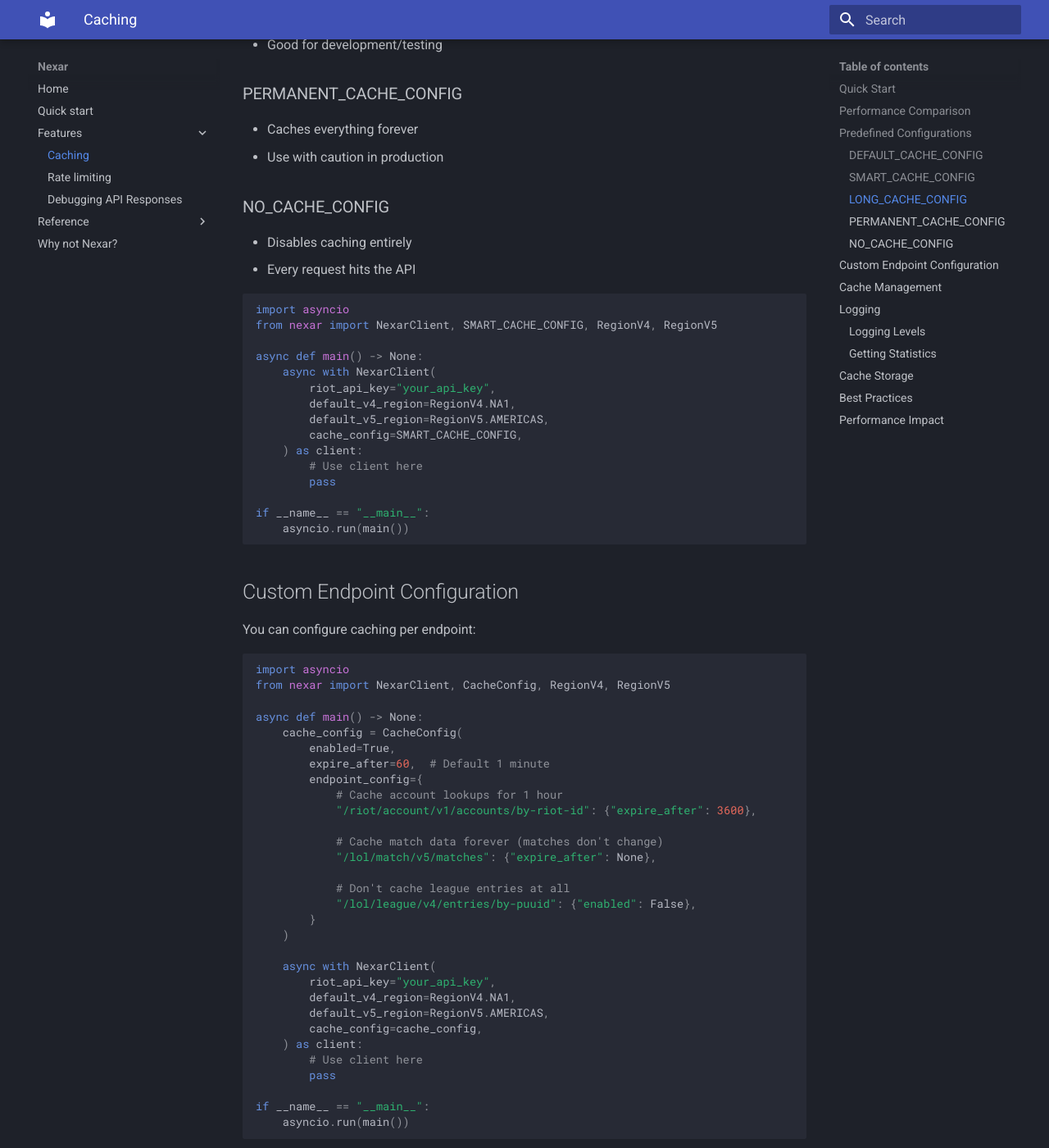
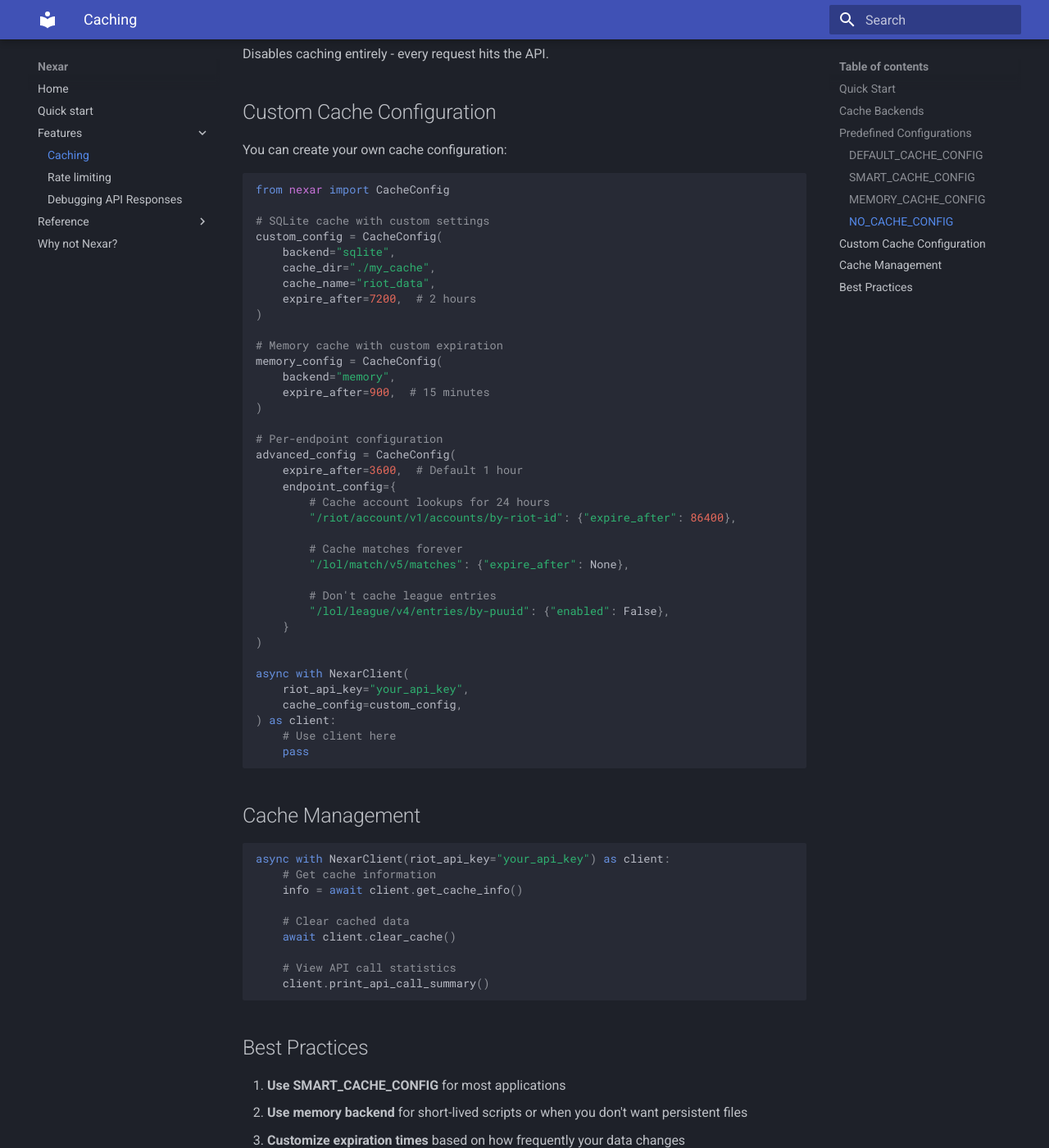
Before and after one commit to JoshPaulie/nexar, an MkDocs documentation site: the page built from docs/client-features/caching.md, in a window 1280 px wide and 1400 px high, scrolled down 2043 px. Shown: the whole window at 82% size. Built offline with MkDocs 1.6.1 and Material for MkDocs 9.7.7, drawn with Linux system fonts in a browser that asks for light colours; some of the changed text lies outside the part shown.

Commit message:
feat: implement memory caching; remove bad cache presets (remove from __init__); update docs

````diff
--- a/docs/client-features/caching.md
+++ b/docs/client-features/caching.md
@@ -1,152 +1,21 @@
 # Caching in Nexar
 
-Nexar includes built-in caching functionality using `aiohttp-client-cache` to reduce API calls and improve performance.
+!!! note
+
+    This is a bit of a more advanced topic, involving the actual under-the-hood API calls to Riot, which Nexar tries to hide from the user.
+
+    By and large, simply use the SMART_CACHE_CONFIG:
+    ```python
+    -8<-- "quick_start/01_client_demo.py:declaration"
+    ```
+
+    This keeps a local, persistent storage of data to reduce API calls.
+
+Nexar includes built-in caching functionality to reduce API calls and improve performance. Cached responses are stored locally and reused until they expire.
 
 ## Quick Start
 
-```python
-import asyncio
-from nexar import NexarClient, CacheConfig, RegionV4, RegionV5
-
-async def main() -> None:
-    # Basic caching (1 hour default TTL)
-    async with NexarClient(
-        riot_api_key="your_api_key",
-        default_v4_region=RegionV4.NA1,
-        default_v5_region=RegionV5.AMERICAS,
-    ) as client:
-        # Use client here
-        pass
-
-    # Custom cache configuration
-    cache_config = CacheConfig(
-        enabled=True,
-        cache_name="my_cache",
-        expire_after=3600,  # 1 hour in seconds
-        backend="sqlite",   # or "memory", "filesystem", etc.
-    )
-
-    async with NexarClient(
-        riot_api_key="your_api_key",
-        default_v4_region=RegionV4.NA1,
-        default_v5_region=RegionV5.AMERICAS,
-        cache_config=cache_config,
-    ) as client:
-        # Use client here
-        pass
-
-if __name__ == "__main__":
-    asyncio.run(main())
-```
-
-## Performance Comparison
-
-Real-world performance improvements with caching:
-
-```python
-import asyncio
-from nexar import NexarClient, SMART_CACHE_CONFIG, RegionV4, RegionV5
-
-async def main() -> None:
-    async with NexarClient(
-        riot_api_key="your_api_key",
-        default_v4_region=RegionV4.NA1,
-        default_v5_region=RegionV5.AMERICAS,
-        cache_config=SMART_CACHE_CONFIG,
-    ) as client:
-        # First call hits the API (~200-400ms)
-        player = client.get_player("bexli", "bex")
-
-        # Second call uses cache (~2-5ms, 80-100x faster!)
-        player = client.get_player("bexli", "bex")
-
-if __name__ == "__main__":
-    asyncio.run(main())
-```
-## Predefined Configurations
-
-Nexar provides several predefined cache configurations:
-
-### DEFAULT_CACHE_CONFIG
-- Caches all endpoints for 1 hour
-- Uses SQLite backend
-- Good for general use
-
-### SMART_CACHE_CONFIG
-- Different TTL for different endpoint types:
-  - Account/Summoner data: 24 hours (rarely changes)
-  - Match data: Forever (matches are immutable)
-  - League entries: 5 minutes (rankings change frequently)
-  - Match IDs: 1 minute (new matches appear)
-
-### LONG_CACHE_CONFIG
-- Caches everything for 24 hours
-- Good for development/testing
-
-### PERMANENT_CACHE_CONFIG
-- Caches everything forever
-- Use with caution in production
-
-### NO_CACHE_CONFIG
-- Disables caching entirely
-- Every request hits the API
-
-```python
-import asyncio
-from nexar import NexarClient, SMART_CACHE_CONFIG, RegionV4, RegionV5
-
-async def main() -> None:
-    async with NexarClient(
-        riot_api_key="your_api_key",
-        default_v4_region=RegionV4.NA1,
-        default_v5_region=RegionV5.AMERICAS,
-        cache_config=SMART_CACHE_CONFIG,
-    ) as client:
-        # Use client here
-        pass
-
-if __name__ == "__main__":
-    asyncio.run(main())
-```
-
-## Custom Endpoint Configuration
-
-You can configure caching per endpoint:
-
-```python
-import asyncio
-from nexar import NexarClient, CacheConfig, RegionV4, RegionV5
-
-async def main() -> None:
-    cache_config = CacheConfig(
-        enabled=True,
-        expire_after=60,  # Default 1 minute
-        endpoint_config={
-            # Cache account lookups for 1 hour
-            "/riot/account/v1/accounts/by-riot-id": {"expire_after": 3600},
-
-            # Cache match data forever (matches don't change)
-            "/lol/match/v5/matches": {"expire_after": None},
-
-            # Don't cache league entries at all
-            "/lol/league/v4/entries/by-puuid": {"enabled": False},
-        }
-    )
-
-    async with NexarClient(
-        riot_api_key="your_api_key",
-        default_v4_region=RegionV4.NA1,
-        default_v5_region=RegionV5.AMERICAS,
-        cache_config=cache_config,
-    ) as client:
-        # Use client here
-        pass
-
-if __name__ == "__main__":
-    asyncio.run(main())
-```
-
-## Cache Management
+By default, Nexar uses "dumb" caching, which caches all responses for an hour, regardless of the endpoint:
 
 ```python
 import asyncio
@@ -158,110 +27,115 @@
         default_v4_region=RegionV4.NA1,
         default_v5_region=RegionV5.AMERICAS,
     ) as client:
-        # Get cache information
-        info = await client.get_cache_info()
-        print(info)
-        # {'enabled': True, 'backend': 'sqlite', 'cache_name': 'nexar_cache', ...}
+        # First call hits the API
+        player = await client.get_player("bexli", "bex")
 
-        # Clear all cached data
-        await client.clear_cache()
-
-        # Check API call count (includes both fresh and cached calls)
-        client.print_api_call_summary()
+        # Second call uses cached data
+        player = await client.get_player("bexli", "bex")
 
 if __name__ == "__main__":
     asyncio.run(main())
 ```
 
-## Logging
+## Cache Backends
 
-Enable logging to see cache hits and misses:
+Nexar supports two cache backends:
+
+- **SQLite** (default): Persistent cache stored in a file
+- **Memory**: Fast in-memory cache (cleared when application exits)
 
 ```python
-import asyncio
-import logging
-from nexar import NexarClient, configure_logging, RegionV4, RegionV5
+from nexar import CacheConfig, MEMORY_CACHE_CONFIG
 
-async def main() -> None:
-    # Configure Nexar logging (default level is INFO)
-    configure_logging(logging.INFO)
-
-    # Or enable debug logging for more details
-    configure_logging(logging.DEBUG)
-
-    # Create your client and make API calls
-    async with NexarClient(
-        riot_api_key="your_api_key",
-        default_v4_region=RegionV4.NA1,
-        default_v5_region=RegionV5.AMERICAS,
-    ) as client:
-        # Make API calls here
-        pass
-
-if __name__ == "__main__":
-    asyncio.run(main())
+# Memory cache example
+async with NexarClient(
+    riot_api_key="your_api_key",
+    cache_config=MEMORY_CACHE_CONFIG,
+) as client:
+    # Use client here
+    pass
 ```
 
-This will show output like:
-```
-[nexar] API Call #1: /riot/account/v1/accounts/by-riot-id/bexli/bex (region: americas)
-[nexar]   ✓ Success (Status: 200, fresh)
-[nexar] API Call #2: /riot/account/v1/accounts/by-riot-id/bexli/bex (region: americas)
-[nexar]   ✓ Success (Status: 200, from cache)
-[nexar] API Stats: 2 calls total, 1 fresh, 1 cached (50.0% cache hit rate)
+## Predefined Configurations
+
+### DEFAULT_CACHE_CONFIG
+Uses SQLite backend with 1-hour expiration for all endpoints.
+
+### SMART_CACHE_CONFIG
+Intelligently caches different endpoint types for optimal durations:
+
+- Account/Summoner data: 24 hours (rarely changes)
+- Match data: Forever (matches are immutable)
+- League entries: 5 minutes (rankings change frequently)
+- Match IDs: 1 minute (new matches appear)
+
+### MEMORY_CACHE_CONFIG
+Uses in-memory caching with 30-minute expiration.
+
+### NO_CACHE_CONFIG
+Disables caching entirely - every request hits the API.
+
+## Custom Cache Configuration
+
+You can create your own cache configuration:
+
+```python
+from nexar import CacheConfig
+
+# SQLite cache with custom settings
+custom_config = CacheConfig(
+    backend="sqlite",
+    cache_dir="./my_cache",
+    cache_name="riot_data",
+    expire_after=7200,  # 2 hours
+)
+
+# Memory cache with custom expiration
+memory_config = CacheConfig(
+    backend="memory",
+    expire_after=900,  # 15 minutes
+)
+
+# Per-endpoint configuration
+advanced_config = CacheConfig(
+    expire_after=3600,  # Default 1 hour
+    endpoint_config={
+        # Cache account lookups for 24 hours
+        "/riot/account/v1/accounts/by-riot-id": {"expire_after": 86400},
+
+        # Cache matches forever
+        "/lol/match/v5/matches": {"expire_after": None},
+
+        # Don't cache league entries
+        "/lol/league/v4/entries/by-puuid": {"enabled": False},
+    }
+)
+
+async with NexarClient(
+    riot_api_key="your_api_key",
+    cache_config=custom_config,
+) as client:
+    # Use client here
+    pass
 ```
 
-### Logging Levels
-
-- **INFO**: Shows API calls, success/errors, and cache statistics
-- **DEBUG**: Includes parameters, cache configuration details, and more verbose output
-
-### Getting Statistics
-
-You can programmatically access API call statistics:
+## Cache Management
 
 ```python
-import asyncio
-from nexar import NexarClient, RegionV4, RegionV5
+async with NexarClient(riot_api_key="your_api_key") as client:
+    # Get cache information
+    info = await client.get_cache_info()
 
-async def main() -> None:
-    async with NexarClient(
-        riot_api_key="your_api_key",
-        default_v4_region=RegionV4.NA1,
-        default_v5_region=RegionV5.AMERICAS,
-    ) as client:
-        # Get detailed statistics
-        stats = client.get_api_call_stats()
-        print(f"Total calls: {stats['total_calls']}")
-        print(f"Cache hits: {stats['cache_hits']}")
-        print(f"Fresh calls: {stats['fresh_calls']}")
+    # Clear cached data
+    await client.clear_cache()
 
-        # Print formatted summary
-        client.print_api_call_summary()
-
-if __name__ == "__main__":
-    asyncio.run(main())
+    # View API call statistics
+    client.print_api_call_summary()
 ```
-
-## Cache Storage
-
-By default, caches are stored as SQLite files in the current working directory:
-- `nexar_cache.sqlite` (default)
-- Custom name: `{cache_name}.sqlite`
 
 ## Best Practices
 
-1. **Use SMART_CACHE_CONFIG** for almost all usecases
-2. **Use longer TTLs for static data** like account information and match details
-3. **Use shorter TTLs for dynamic data** like league rankings and recent matches
-4. **Disable caching for real-time data** if you need the absolute latest information
-
-## Performance Impact
-
-Caching can significantly reduce API calls:
-
-- First call: ~200-500ms (network request)
-- Cached call: ~1-5ms (local database lookup)
-- Typical cache hit rate: 70-90% in most applications
-
-This helps you stay within Riot's rate limits while providing faster response times.
+1. **Use SMART_CACHE_CONFIG** for most applications
+2. **Use memory backend** for short-lived scripts or when you don't want persistent files
+3. **Customize expiration times** based on how frequently your data changes
+4. **Disable caching** for specific endpoints that need real-time data
--- a/src/nexar/__init__.py
+++ b/src/nexar/__init__.py
@@ -2,7 +2,6 @@
 
 from .cache import (
     DEFAULT_CACHE_CONFIG,
-    LONG_CACHE_CONFIG,
     NO_CACHE_CONFIG,
     PERMANENT_CACHE_CONFIG,
     SMART_CACHE_CONFIG,
@@ -53,7 +52,6 @@
     "SMART_CACHE_CONFIG",
     "CacheConfig",
     "ChampionStats",
-    "RankDivision",
     "ForbiddenError",
     "LeagueEntry",
     "MapId",
@@ -68,6 +66,8 @@
     "PlatformId",
     "Player",
     "QueueId",
+    "RankDivision",
+    "RankTier",
     "RateLimit",
     "RateLimitError",
     "RateLimiter",
@@ -78,7 +78,6 @@
     "Summoner",
     "TeamInfo",
     "TeamsInfo",
-    "RankTier",
     "UnauthorizedError",
     "configure_logging",
 ]
````
Also changed, not shown: 2 other files.
